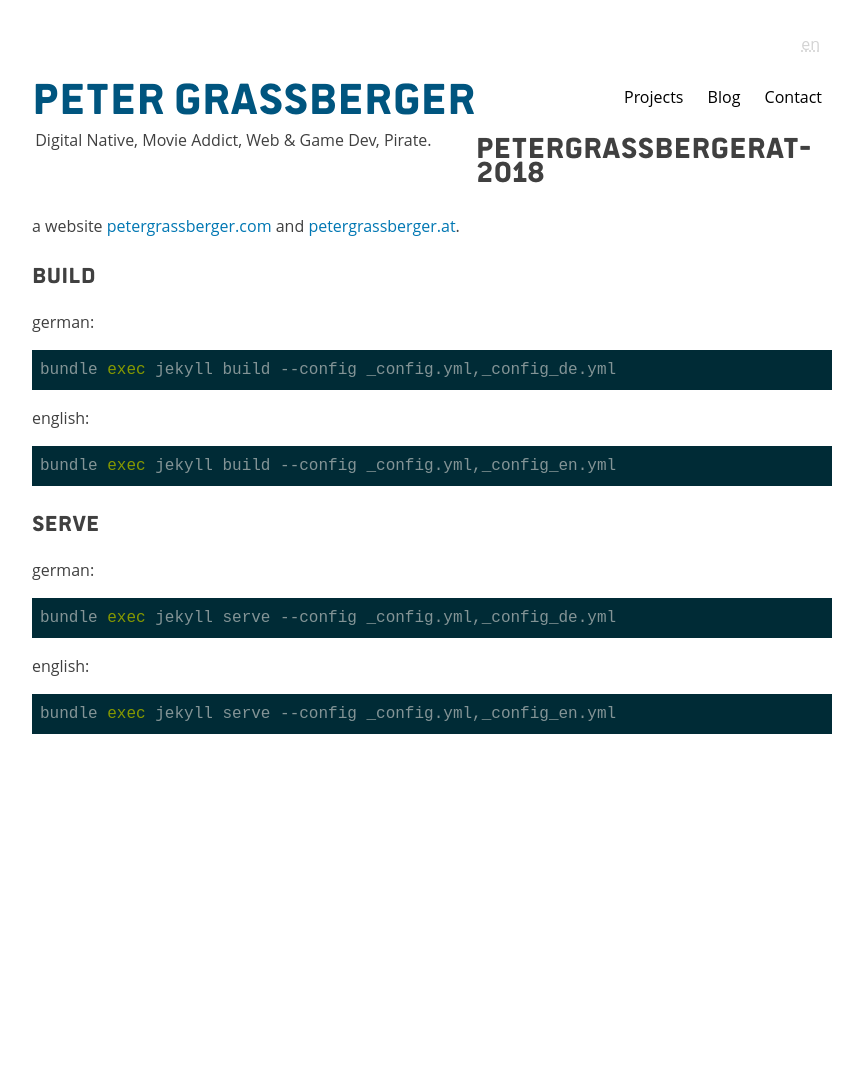
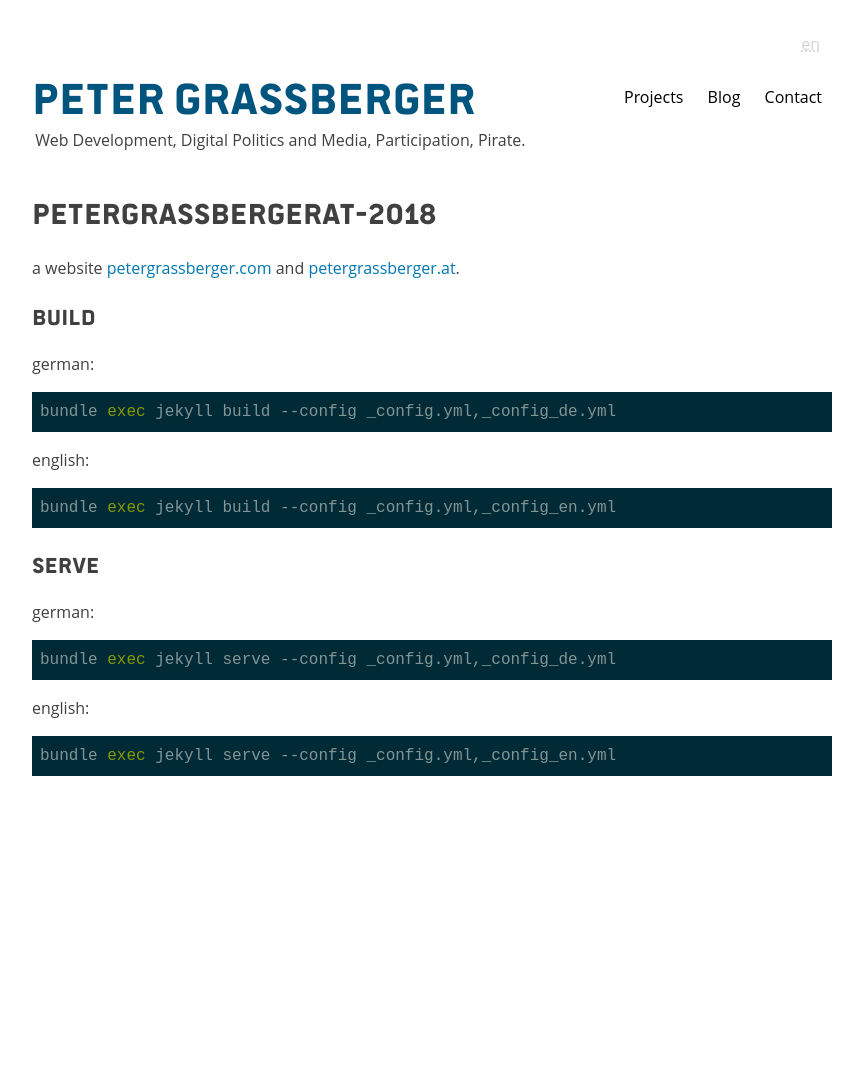
Before and after one commit to PeterTheOne/petergrassbergerat-2018, a Jekyll site: the page built from README.md, in a window 1280 px wide. Shown: the whole page, without its empty margins (208-1071 px from the left). Built offline with Jekyll 4.4.1, drawn with Linux system fonts in a browser that asks for light colours; our own code applies the rules of GitHub Pages for plain Markdown files; comment, search, counter and statistics services are not loaded; before the commit the page ends 1050 px from its top, so only the background shows below that.

Commit message:
update index.de.html

```diff
--- a/_includes/header.html
+++ b/_includes/header.html
@@ -1,4 +1,4 @@
             <header>
                 <h1><a href="/">Peter Grassberger</a></h1>
-                <span>Digital Native, Movie Addict, Web & Game Dev, Pirate.</span>
+                <span>Web Development, Digital Politics and Media, Participation, Pirate.</span>
             </header>
```
Also changed, not shown: index.de.html (+14 -7 lines).
